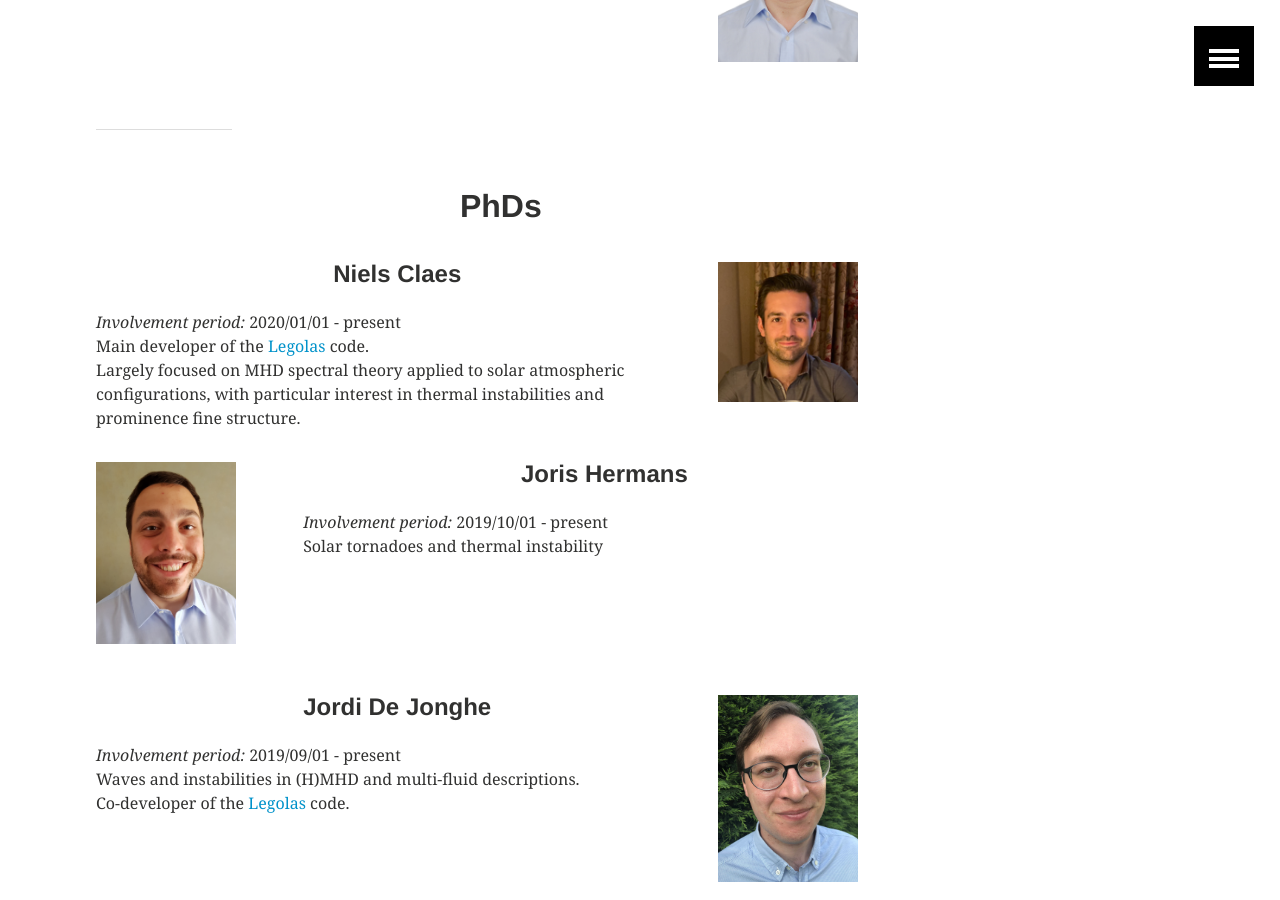
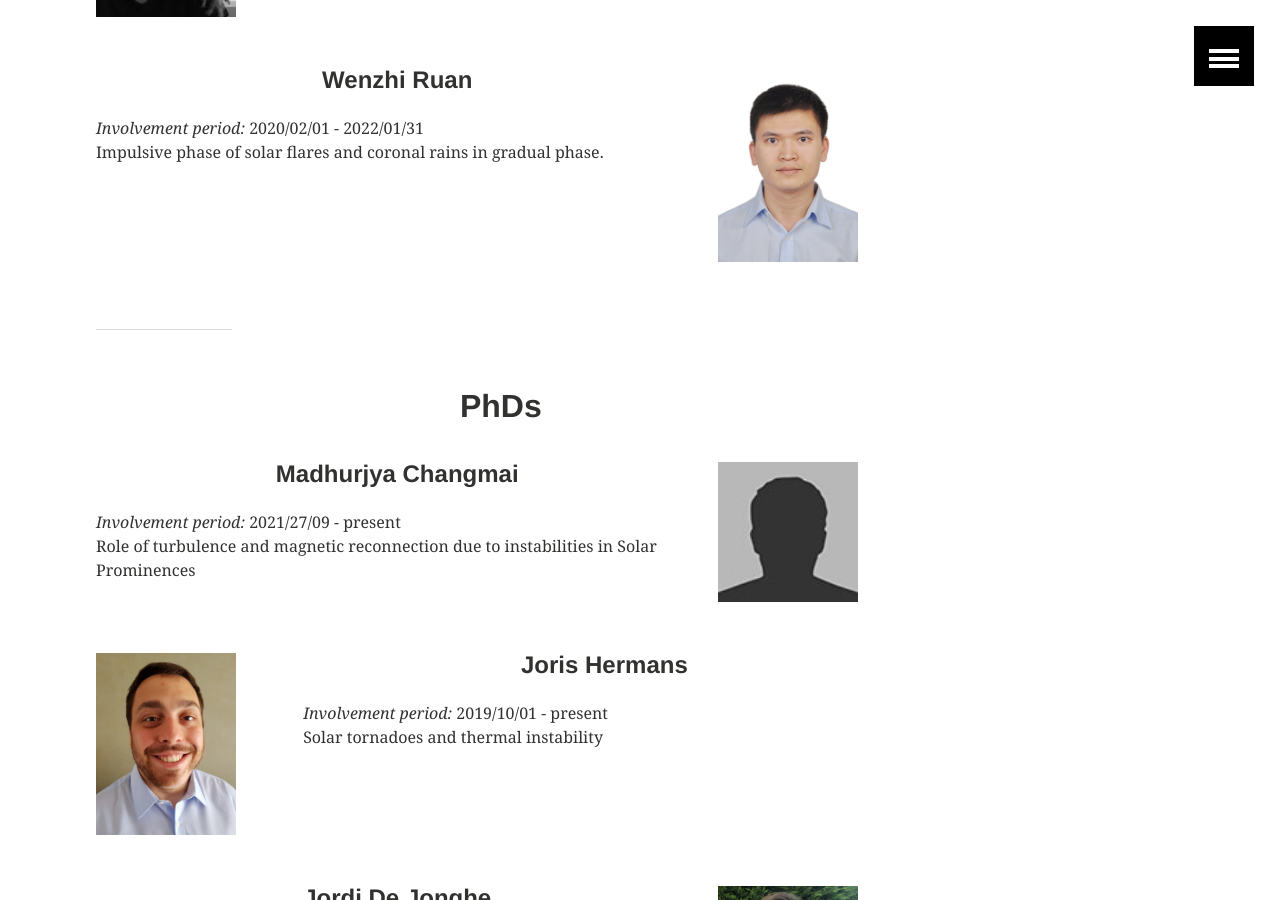
Before and after one commit to erc-prominent/erc-prominent.github.io, a Jekyll site: the page built from team/index.md, in a window 1280 px wide and 900 px high, scrolled down 1567 px. Built offline with Jekyll 4.4.1, drawn with Linux system fonts in a browser that asks for light colours; some of the changed text lies outside the part shown.

Commit message:
Addition of Madhurjya Changmai to the teams list

```diff
--- a/team/index.md
+++ b/team/index.md
@@ -18,6 +18,24 @@
 
 <h2 style="text-align:center">Postdocs</h2>
 
+<ul class="th-grid_right">
+  <li>
+    <a href="nielsclaes"><img src="{{ site.url }}/images/bio-photo-NC.png" width="140"></a>
+  </li>
+  <h4 style="text-align:center">Niels Claes</h4>
+
+  <em>Involvement period:</em> 2020/01/01 - present <br>
+
+  Main developer of the
+  <a href="https://github.com/n-claes/legolas">
+    Legolas
+  </a>
+  code. <br>
+
+  Largely focused on MHD spectral theory applied to solar atmospheric
+  configurations, with particular interest in thermal instabilities and prominence
+  fine structure.
+</ul>
 
 <ul class="th-grid_right">
   <li>
@@ -84,24 +102,15 @@
 
 <h2 style="text-align:center">PhDs</h2>
 
-
 <ul class="th-grid_right">
   <li>
-    <a href="nielsclaes"><img src="{{ site.url }}/images/bio-photo-NC.png" width="140"></a>
+    <a href="madhurjyachangmai"><img src="{{ site.url }}/images/bio-photo.jpg" width="140" ></a>
   </li>
-  <h4 style="text-align:center">Niels Claes</h4>
+  <h4 style="text-align:center">Madhurjya Changmai</h4>
 
-  <em>Involvement period:</em> 2020/01/01 - present <br>
+  <em>Involvement period:</em> 2021/27/09 - present <br>
 
-  Main developer of the
-  <a href="https://github.com/n-claes/legolas">
-    Legolas
-  </a>
-  code. <br>
-
-  Largely focused on MHD spectral theory applied to solar atmospheric
-  configurations, with particular interest in thermal instabilities and prominence
-  fine structure.
+  Role of turbulence and magnetic reconnection due to instabilities in Solar Prominences
 </ul>
 
 
```
